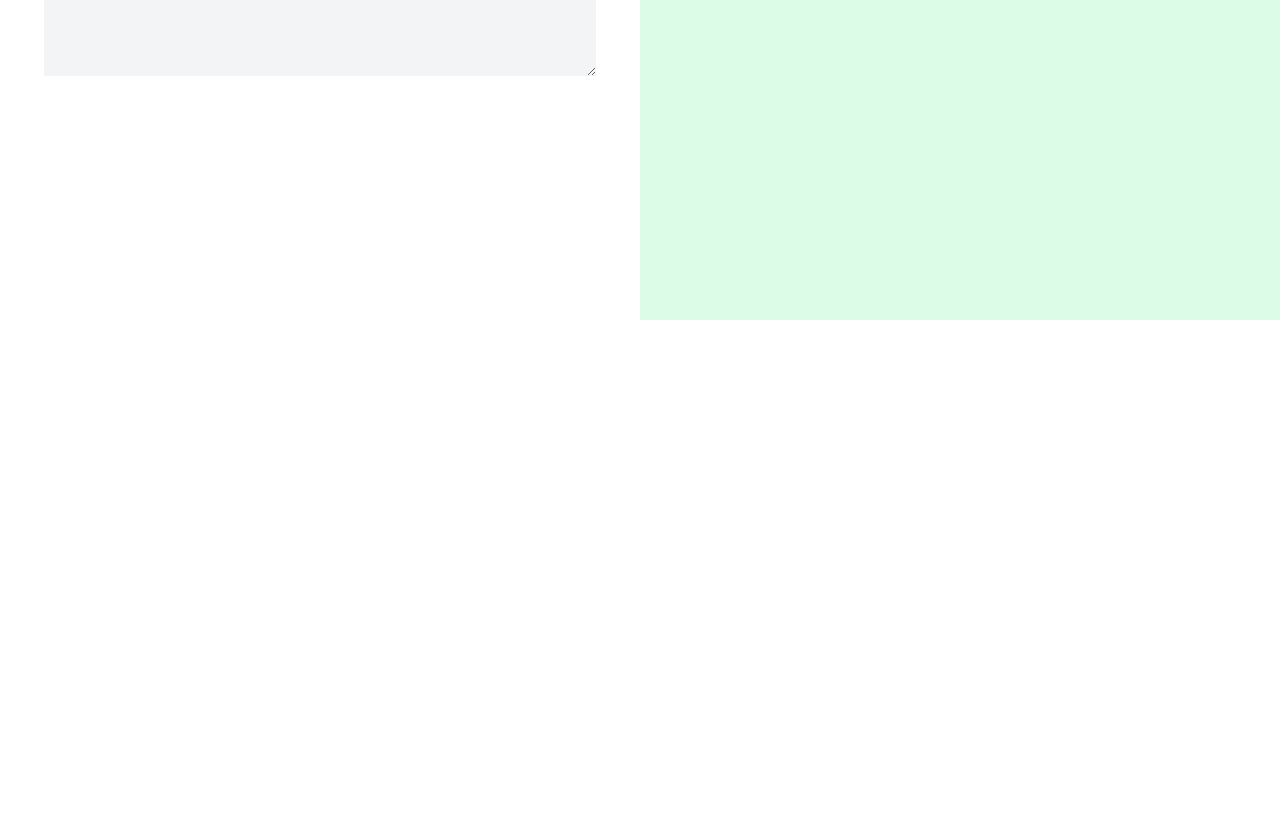
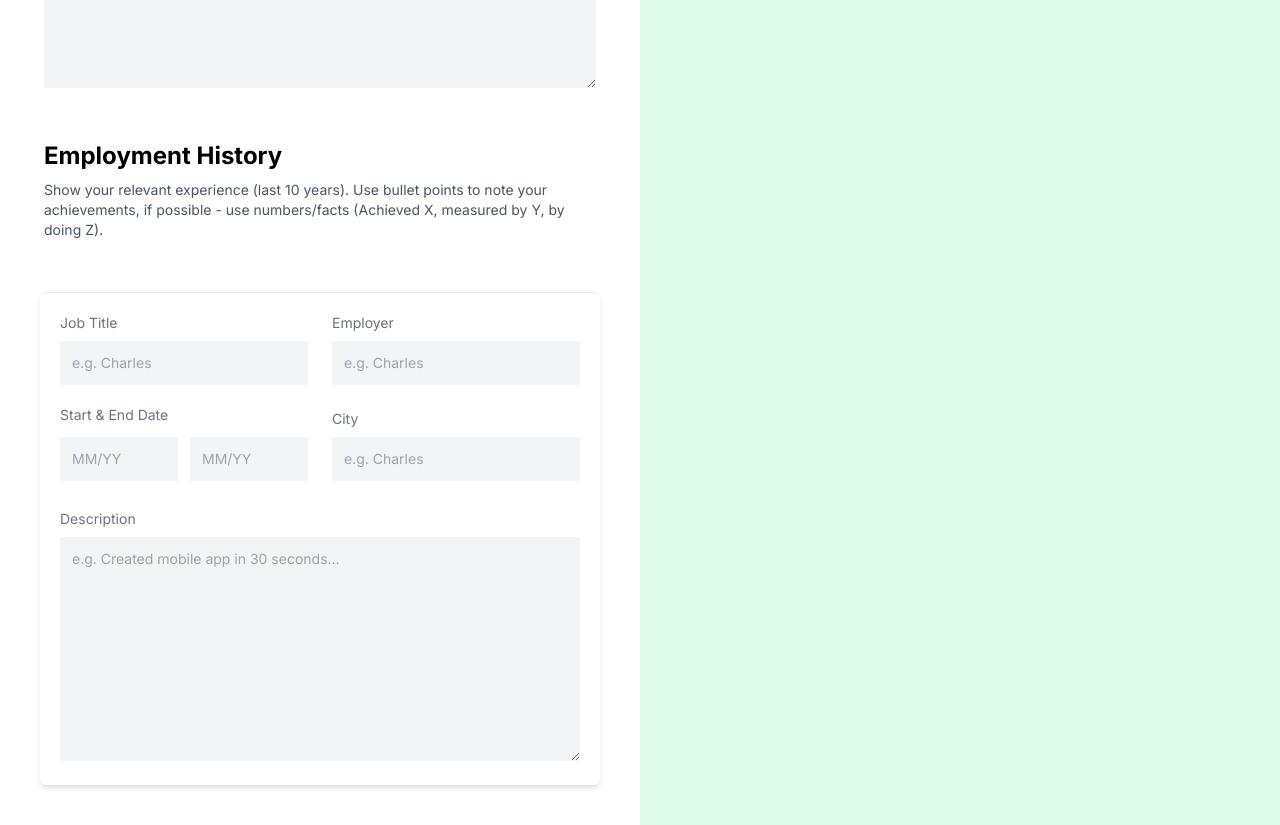
Before and after one commit to strangermushwana/resume-builder, a Next.js app: page / in a window 1280 px wide. Shown: the part 480-1305 px from the top of the page. Before the commit the page ends 800 px from the top, so only its background shows below. Built offline with nearby package versions, Linux system fonts and the light colour scheme.

Commit message:
added emplyment history component

```diff
--- a/app/components/EmploymentHistory.tsx
+++ b/app/components/EmploymentHistory.tsx
@@ -1,5 +1,91 @@
 import React from 'react'
 
 export default function EmploymentHistory() {
-  return <div>EmploymentHistory</div>
+  return (
+    <div className="flex flex-col mt-10">
+      <h2 className="text-2xl font-bold p-1">Employment History</h2>
+      <label className="block mb-2 text-sm p-1 font-sm text-gray-600">
+        Show your relevant experience (last 10 years). Use bullet points to note
+        your achievements, if possible - use numbers/facts (Achieved X, measured
+        by Y, by doing Z).
+      </label>
+      <div className="p-2 mt-10 shadow-md border-t rounded-md">
+        <div className="flex">
+          <div className="p-2 w-1/2">
+            <div className="p-1">
+              <label className="block mb-2 text-sm font-md text-gray-500">
+                Job Title
+              </label>
+              <input
+                type="text"
+                className="text-black bg-gray-100 text-sm outline-none focus:border-b-2 block w-full p-3"
+                placeholder="e.g. Charles"
+              />
+            </div>
+          </div>
+          <div className="p-2 w-1/2">
+            <div className="p-1">
+              <label className="block mb-2 text-sm font-md text-gray-500">
+                Employer
+              </label>
+              <input
+                type="text"
+                className="text-black bg-gray-100 text-sm outline-none focus:border-b-2 block w-full p-3"
+                placeholder="e.g. Charles"
+              />
+            </div>
+          </div>
+        </div>
+        <div className="flex">
+          <div className="p-2 w-1/2">
+            <label className="block px-1 mb-2 text-sm font-md text-gray-500">
+              Start & End Date
+            </label>
+            <div className="flex space-x-3 p-1">
+              <div className="w-1/2">
+                <input
+                  type="text"
+                  className="text-black bg-gray-100 text-sm outline-none focus:border-b-2 block w-full p-3"
+                  placeholder="MM/YY"
+                />
+              </div>
+              <div className="w-1/2">
+                <input
+                  type="text"
+                  className="text-black bg-gray-100 text-sm outline-none focus:border-b-2 block w-full p-3"
+                  placeholder="MM/YY"
+                />
+              </div>
+            </div>
+          </div>
+          <div className="p-2 w-1/2">
+            <div className="p-1">
+              <label className="block mb-2 text-sm font-md text-gray-500">
+                City
+              </label>
+              <input
+                type="text"
+                className="text-black bg-gray-100 text-sm outline-none focus:border-b-2 block w-full p-3"
+                placeholder="e.g. Charles"
+              />
+            </div>
+          </div>
+        </div>
+        <div className="p-2">
+          <div className="py-1">
+            <div className="p-1">
+              <label className="block mb-2 text-sm font-md text-gray-500">
+                Description
+              </label>
+              <textarea
+                rows={10}
+                className="block p-3 w-full text-sm text-gray-900 bg-gray-100 outline-none focus:border-b-2"
+                placeholder="e.g. Created mobile app in 30 seconds..."
+              />
+            </div>
+          </div>
+        </div>
+      </div>
+    </div>
+  )
 }
--- a/app/components/PersonalDetails.tsx
+++ b/app/components/PersonalDetails.tsx
@@ -2,7 +2,7 @@ import React from 'react'
 
 export default function PersonalDetails() {
   return (
-    <div className="flex flex-col w-1/2 min-h-screen p-10">
+    <div className="flex flex-col">
       <h2 className="text-2xl font-bold p-1">Personal Details</h2>
       <div className="flex pt-1">
         <div className="p-2 w-1/2">
@@ -12,7 +12,7 @@ export default function PersonalDetails() {
             </label>
             <input
               type="text"
-              className="text-black bg-gray-100 text-sm outline-none focus:border-b-2 block w-full p-2.5"
+              className="text-black bg-gray-100 text-sm outline-none focus:border-b-2 block w-full p-3"
               placeholder="e.g. Charles"
             />
           </div>
@@ -24,7 +24,7 @@ export default function PersonalDetails() {
             </label>
             <input
               type="text"
-              className="text-black bg-gray-100 text-sm outline-none focus:border-b-2 block w-full p-2.5"
+              className="text-black bg-gray-100 text-sm outline-none focus:border-b-2 block w-full p-3"
               placeholder="e.g. Richards"
             />
           </div>
@@ -38,7 +38,7 @@ export default function PersonalDetails() {
             </label>
             <input
               type="email"
-              className="text-black bg-gray-100 text-sm outline-none focus:border-b-2 block w-full p-2.5"
+              className="text-black bg-gray-100 text-sm outline-none focus:border-b-2 block w-full p-3"
               placeholder=""
             />
           </div>
@@ -50,7 +50,7 @@ export default function PersonalDetails() {
             </label>
             <input
               type="text"
-              className="text-black bg-gray-100 text-sm outline-none focus:border-b-2 block w-full p-2.5"
+              className="text-black bg-gray-100 text-sm outline-none focus:border-b-2 block w-full p-3"
               placeholder=""
             />
           </div>
@@ -67,7 +67,7 @@ export default function PersonalDetails() {
           </label>
           <textarea
             rows={6}
-            className="block p-2.5 w-full text-sm text-gray-900 bg-gray-100 outline-none focus:border-b-2"
+            className="block p-3 w-full text-sm text-gray-900 bg-gray-100 outline-none focus:border-b-2"
             placeholder="Your professional summary..."
           />
         </div>
--- a/app/page.tsx
+++ b/app/page.tsx
@@ -1,10 +1,14 @@
 import Image from 'next/image'
 import PersonalDetails from './components/PersonalDetails'
+import EmploymentHistory from './components/EmploymentHistory'
 
 export default function Home() {
   return (
     <main className="flex">
-      <PersonalDetails />
+      <div className="flex flex-col w-1/2 min-h-screen p-10">
+        <PersonalDetails />
+        <EmploymentHistory />
+      </div>
       <div className="flex flex-col bg-green-100 w-1/2 min-h-screen p-10">
         two
       </div>
```
